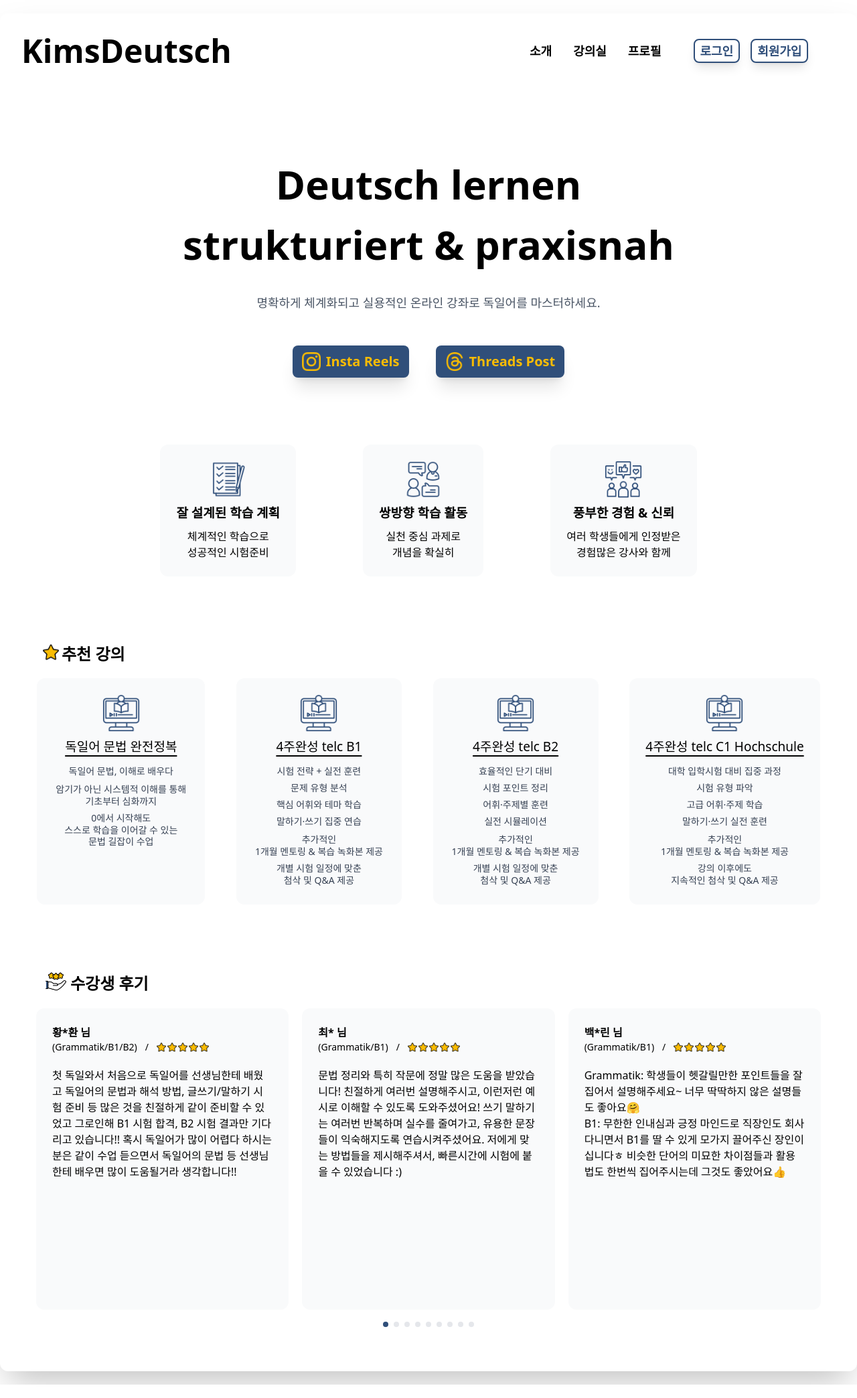
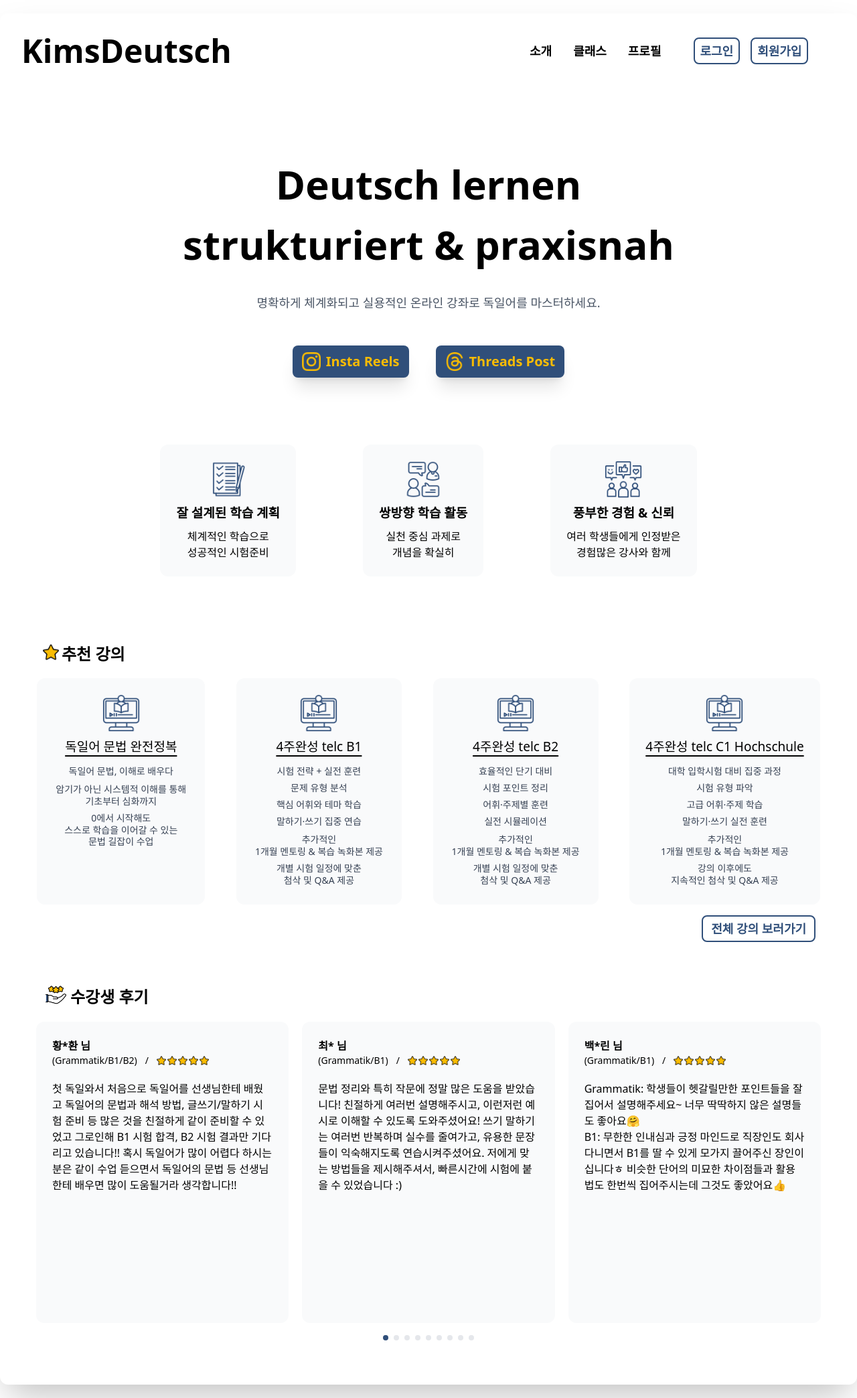
Before and after one commit to MyeonggyunPark/Portfolio, a Django app: page / in a window 1280 px wide. Shown: the whole page at 67% size. Run offline with Django 5.2, Linux system fonts and the light colour scheme.

Commit message:
Update (templates/base.html) / (templates/web/main.html,course_list.html) / .gitignore

```diff
--- a/KIMSDEUTSCH_WEB/static/dist/output.css
+++ b/KIMSDEUTSCH_WEB/static/dist/output.css
@@ -10,6 +10,7 @@
     --color-gray-50: oklch(98.5% 0.002 247.839);
     --color-gray-600: oklch(44.6% 0.03 256.802);
     --color-gray-700: oklch(37.3% 0.034 259.733);
+    --color-white: #fff;
     --spacing: 0.25rem;
     --breakpoint-xl: 80rem;
     --text-sm: 0.875rem;
@@ -192,8 +193,23 @@
   .visible {
     visibility: visible;
   }
+  .absolute {
+    position: absolute;
+  }
+  .relative {
+    position: relative;
+  }
   .static {
     position: static;
+  }
+  .right-0 {
+    right: calc(var(--spacing) * 0);
+  }
+  .right-\[20px\] {
+    right: 20px;
+  }
+  .right-\[30px\] {
+    right: 30px;
   }
   .container {
     width: 100%;
@@ -237,6 +253,9 @@
   .mt-\[100px\] {
     margin-top: 100px;
   }
+  .mt-\[120px\] {
+    margin-top: 120px;
+  }
   .mt-\[130px\] {
     margin-top: 130px;
   }
@@ -255,6 +274,9 @@
   .mb-10 {
     margin-bottom: calc(var(--spacing) * 10);
   }
+  .mb-\[130px\] {
+    margin-bottom: 130px;
+  }
   .ml-3 {
     margin-left: calc(var(--spacing) * 3);
   }
@@ -379,20 +423,32 @@
   .px-2 {
     padding-inline: calc(var(--spacing) * 2);
   }
+  .px-3 {
+    padding-inline: calc(var(--spacing) * 3);
+  }
   .px-3\.5 {
     padding-inline: calc(var(--spacing) * 3.5);
   }
   .px-5 {
     padding-inline: calc(var(--spacing) * 5);
   }
+  .px-6 {
+    padding-inline: calc(var(--spacing) * 6);
+  }
   .px-\[22px\] {
     padding-inline: 22px;
+  }
+  .py-0 {
+    padding-block: calc(var(--spacing) * 0);
   }
   .py-0\.5 {
     padding-block: calc(var(--spacing) * 0.5);
   }
   .py-1 {
     padding-block: calc(var(--spacing) * 1);
+  }
+  .py-2 {
+    padding-block: calc(var(--spacing) * 2);
   }
   .py-2\.5 {
     padding-block: calc(var(--spacing) * 2.5);
@@ -503,6 +572,27 @@
   }
   .backface-hidden {
     backface-visibility: hidden;
+  }
+  .hover\:bg-\[\#1E3A8A\] {
+    &:hover {
+      @media (hover: hover) {
+        background-color: #1E3A8A;
+      }
+    }
+  }
+  .hover\:bg-mainblue {
+    &:hover {
+      @media (hover: hover) {
+        background-color: var(--color-mainblue);
+      }
+    }
+  }
+  .hover\:text-white {
+    &:hover {
+      @media (hover: hover) {
+        color: var(--color-white);
+      }
+    }
   }
   .active\:translate-y-\[4px\] {
     &:active {
@@ -643,6 +733,11 @@
   inherits: false;
   initial-value: 0 0 #0000;
 }
+@property --tw-outline-style {
+  syntax: "*";
+  inherits: false;
+  initial-value: solid;
+}
 @property --tw-duration {
   syntax: "*";
   inherits: false;
@@ -698,6 +793,7 @@
       --tw-ring-offset-width: 0px;
       --tw-ring-offset-color: #fff;
       --tw-ring-offset-shadow: 0 0 #0000;
+      --tw-outline-style: solid;
       --tw-duration: initial;
       --tw-translate-x: 0;
       --tw-translate-y: 0;
--- a/KIMSDEUTSCH_WEB/templates/base.html
+++ b/KIMSDEUTSCH_WEB/templates/base.html
@@ -19,17 +19,17 @@
 
       {% comment %} 로고 + 네비게이션 {% endcomment %}
       <header class="font-semibold">
-        <nav class="flex justify-between">
+        <nav class="flex justify-between mb-[130px]">
           <a class="text-5xl" href="{% url 'main' %}">KimsDeutsch</a>
           <div class="grid grid-cols-2 gap-10 items-center text-lg">
             <div class="flex gap-4">
               <a class="px-2 py-1 transition duration-250 transform active:scale-[0.8] active:translate-y-[4px]" href="#">소개</a>
-              <a class="px-2 py-1 transition duration-250 transform active:scale-[0.8] active:translate-y-[4px]" href="{% url 'course_list' %}">강의실</a>
+              <a class="px-2 py-1 transition duration-250 transform active:scale-[0.8] active:translate-y-[4px]" href="{% url 'course_list' %}">클래스</a>
               <a class="px-2 py-1 transition duration-250 transform active:scale-[0.8] active:translate-y-[4px]" href="#">프로필</a>
             </div>
             <div class="flex gap-4">
-              <a class="border-2 border-mainblue text-mainblue px-2 py-0.5 rounded-lg transition transform duration-200 active:translate-y-[4px] active:scale-[0.8] shadow-lg active:shadow-none" href="#">로그인</a>
-              <a class="border-2 border-mainblue text-mainblue px-2 py-0.5 rounded-lg transition transform duration-200 active:translate-y-[4px] active:scale-[0.8] shadow-lg active:shadow-none" href="{% url 'user_signup'%}">회원가입</a>
+              <a class="border-2 border-mainblue text-mainblue px-2 py-1 rounded-lg transition transform duration-200 hover:bg-mainblue hover:text-white" href="#">로그인</a>
+              <a class="border-2 border-mainblue text-mainblue px-2 py-1 rounded-lg transition transform duration-200 hover:bg-mainblue hover:text-white" href="{% url 'user_signup'%}">회원가입</a>
             </div>
           </div>
         </nav>
--- a/KIMSDEUTSCH_WEB/templates/web/main.html
+++ b/KIMSDEUTSCH_WEB/templates/web/main.html
@@ -6,7 +6,7 @@
 <main>
 
   {% comment %} 메인페이지 첫번째 섹션 {% endcomment %}
-  <section class="mx-auto w-full mt-[130px] text-center">
+  <section class="text-center">
 
     <h1 class="text-6xl font-bold leading-normal">
       Deutsch lernen<br>
@@ -34,7 +34,7 @@
 
 
   {% comment %} 메인페이지 두번째 섹션 {% endcomment %}
-  <section class="mt-[100px] mx-auto w-full flex justify-center gap-[100px]">
+  <section class="mt-[100px] flex justify-center gap-[100px]">
 
     {% comment %} 강의 특성 카드_01 {% endcomment %}
     <div class="flex flex-col items-center text-center p-6 bg-gray-50 rounded-xl">
@@ -60,7 +60,7 @@
   </section>
 
   {% comment %} 메인페이지 세번째 섹션 {% endcomment %}
-  <section class="mx-auto w-full mt-[100px] mb-5">
+  <section class="mt-[100px]">
 
     {% comment %} 섹션 제목 {% endcomment %}
     <div class="flex items-center ml-8">
@@ -174,10 +174,14 @@
       </div>
 
     </div>
+
+    <div class="relative mt-4">
+      <a class="absolute right-[30px] text-lg font-semibold border-2 border-mainblue text-mainblue px-3 py-1 rounded-lg transition transform duration-200 hover:bg-mainblue hover:text-white" href="{% url 'course_list' %}">전체 강의 보러가기</a>
+    </div>
   </section>
 
   {% comment %} 메인페이지 네번째 섹션 {% endcomment %}
-  <section class="mx-auto w-full mt-[100px] mb-5 px-[22px]">
+  <section class="mt-[120px] mb-5 px-[22px]">
 
     {% comment %} 섹션 제목 {% endcomment %}
     <div class="flex items-center ml-3">
```
Also changed, not shown: other parts of KIMSDEUTSCH_WEB/static/dist/output.css (+35 -0 lines), KIMSDEUTSCH_WEB/templates/web/course_list.html (+11 -5 lines), 1 other file.
